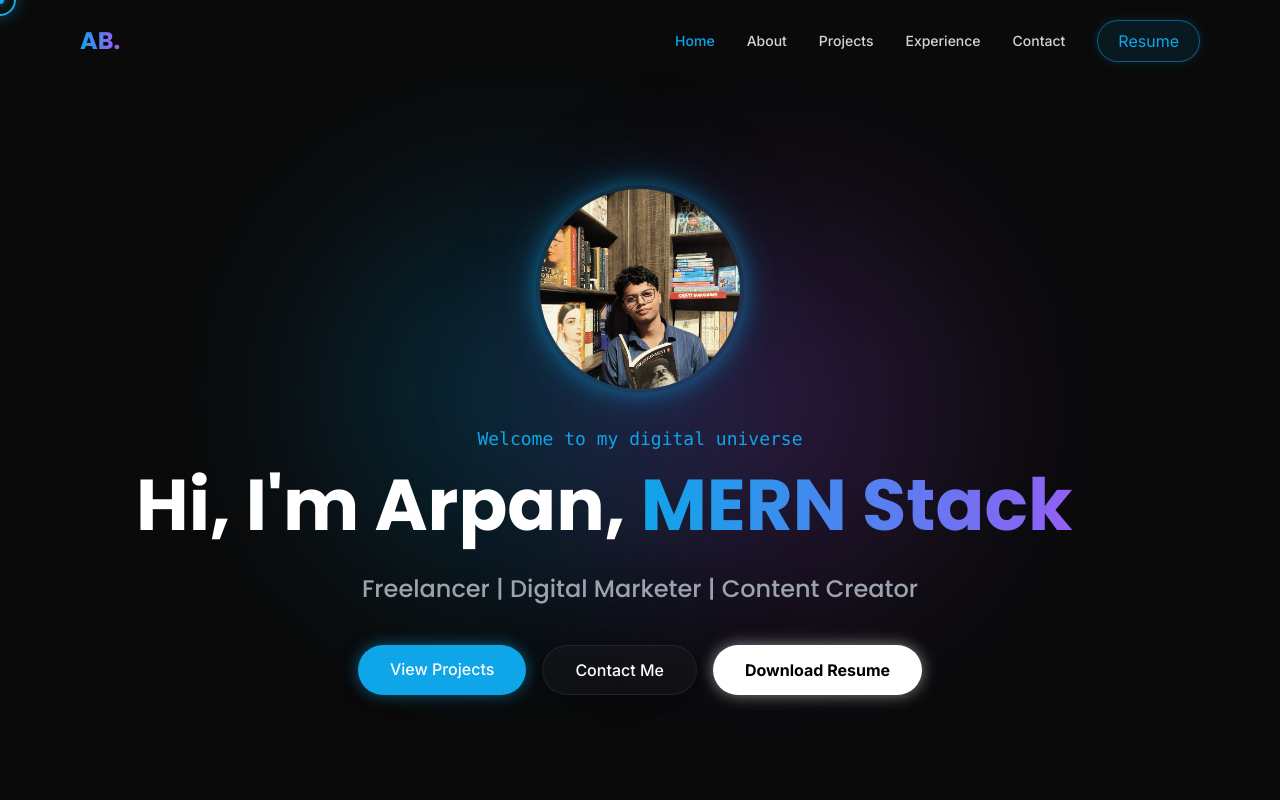
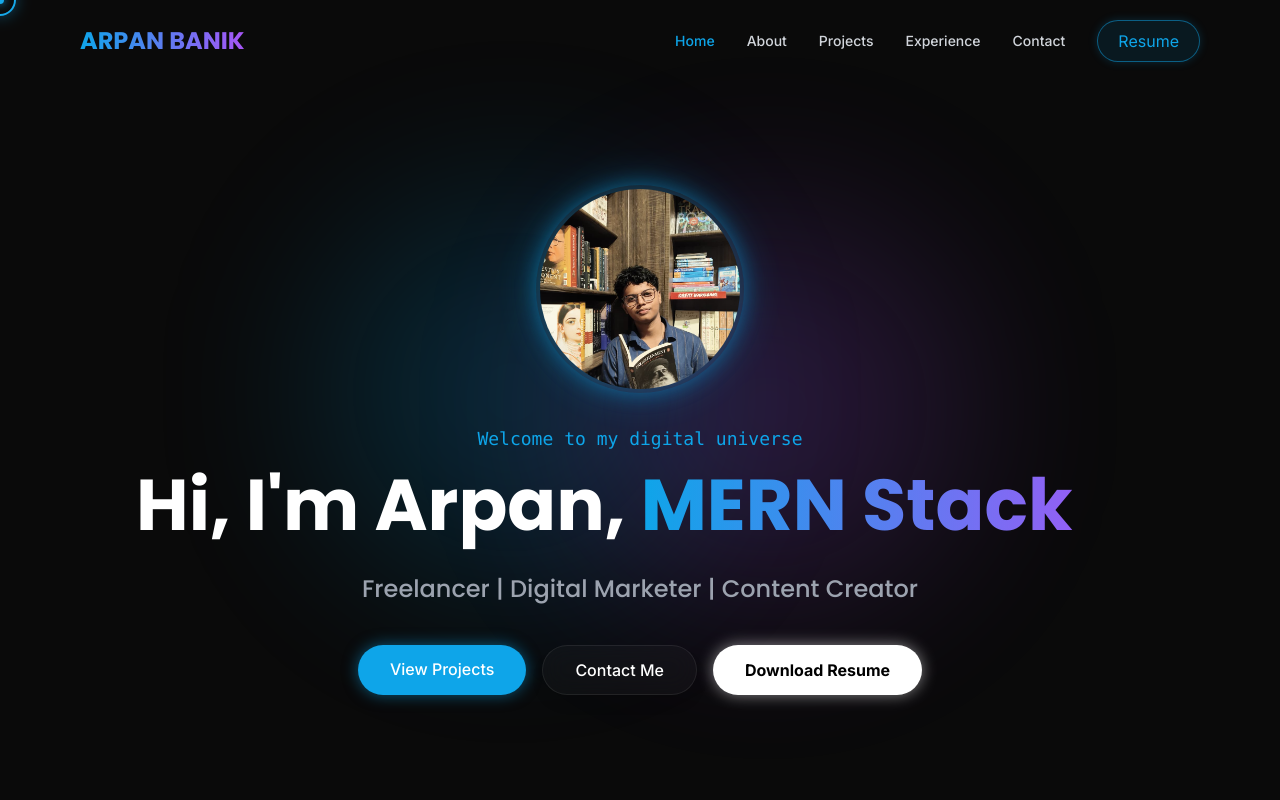
Before and after one commit to ArpanBanik007/Arpan-dev, a React (Vite) app: page / in a window 1280 px wide. Shown: the top 800 px of the page. Built offline with nearby package versions, Linux system fonts and the light colour scheme.

Commit message:
Add and fix name

```diff
--- a/src/components/layout/Navbar.jsx
+++ b/src/components/layout/Navbar.jsx
@@ -26,7 +26,7 @@ const Navbar = () => {
     <header className={`fixed top-0 w-full z-40 transition-all duration-300 ${isScrolled ? 'glass py-3' : 'bg-transparent py-5'}`}>
       <div className="container mx-auto px-6 md:px-12 xl:px-20 flex justify-between items-center">
         <div className="text-2xl font-poppins font-bold gradient-text cursor-pointer hover:scale-105 transition-transform">
-          AB.
+          ARPAN BANIK
         </div>
 
         {/* Desktop Nav */}
```
